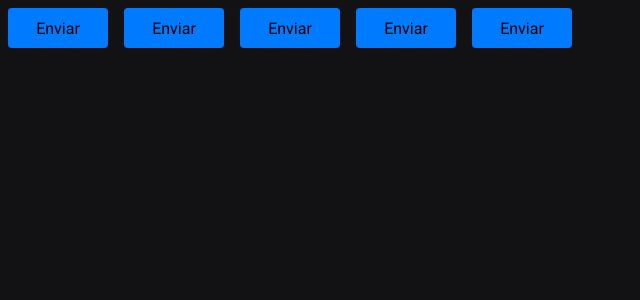
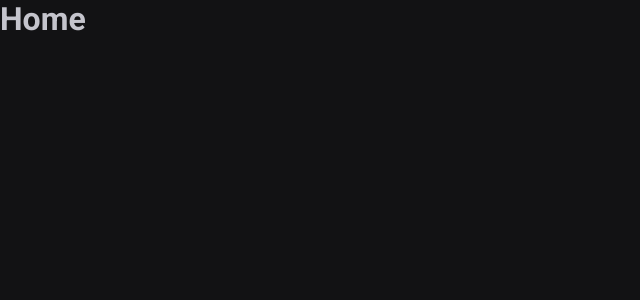
Before and after one commit to FelipeMMoraes/PomoTimer-React, a React (Vite) app: page / in a window 1280 px wide. Shown: the top 300 px of the page, without its empty margins (0-640 px from the left). Built offline with nearby package versions, Linux system fonts and the light colour scheme.

Commit message:
feat: add react router dom and create routes

```diff
--- a/package.json
+++ b/package.json
@@ -13,6 +13,7 @@
     "@types/styled-components": "^5.1.34",
     "react": "^18.2.0",
     "react-dom": "^18.2.0",
+    "react-router-dom": "^6.23.1",
     "styled-components": "^6.1.11"
   },
   "devDependencies": {
--- a/src/App.tsx
+++ b/src/App.tsx
@@ -1,16 +1,15 @@
+import { BrowserRouter } from "react-router-dom";
 import { ThemeProvider } from "styled-components";
-import { Button } from "./components/Button";
+import { Router } from "./Router";
 import { GlobalStyle } from "./styles/global";
 import { defaultTheme } from "./styles/themes/default";
 
 export function App() {
   return (
     <ThemeProvider theme={defaultTheme}>
-      <Button variant="primary" />
-      <Button variant="secondary" />
-      <Button variant="danger" />
-      <Button variant="success" />
-      <Button />
+      <BrowserRouter>
+        <Router />
+      </BrowserRouter>
       <GlobalStyle />
     </ThemeProvider>
   );
--- /dev/null
+++ b/src/Router.tsx
@@ -0,0 +1,12 @@
+import { Route, Routes } from "react-router-dom";
+import { History } from "./pages/History";
+import { Home } from "./pages/Home";
+
+export function Router() {
+  return (
+    <Routes>
+      <Route path="/" element={<Home />} />
+      <Route path="/history" element={<History />} />
+    </Routes>
+  );
+}
--- a/src/components/Button.tsx
+++ /dev/null
@@ -1,9 +0,0 @@
-import { ButtonContainer, ButtonVariant } from './Button.styles'
-
-interface ButtonProps {
-  variant?: ButtonVariant
-}
-
-export function Button({ variant = 'primary' }: ButtonProps) {
-  return <ButtonContainer variant={variant}>Enviar</ButtonContainer>
-}
--- /dev/null
+++ b/src/pages/History.tsx
@@ -0,0 +1,3 @@
+export function History() {
+  return <h1>History</h1>;
+}
--- /dev/null
+++ b/src/pages/Home.tsx
@@ -0,0 +1,3 @@
+export function Home() {
+  return <h1>Home</h1>;
+}
```
Also changed, not shown: 1 other file (tests, documents, lock files or other folders).
